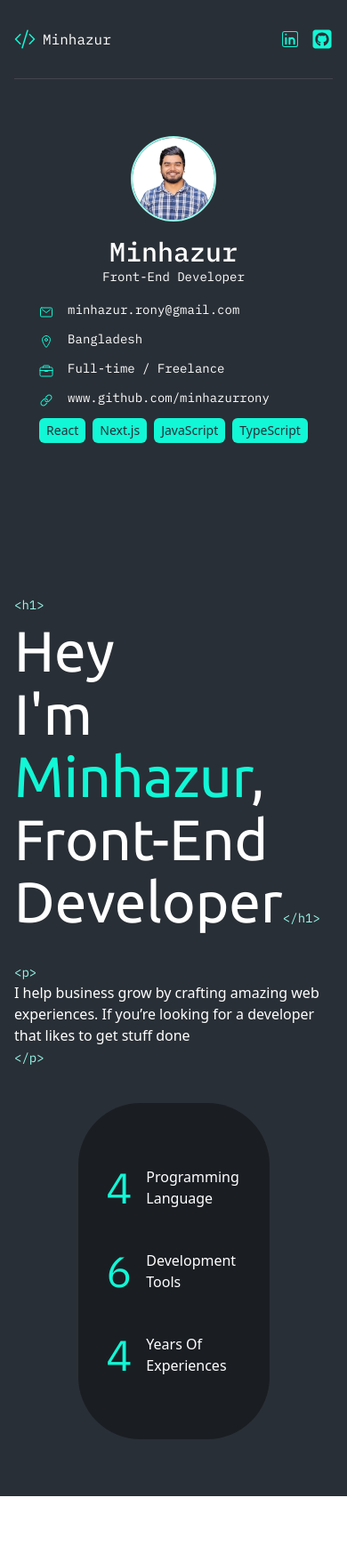
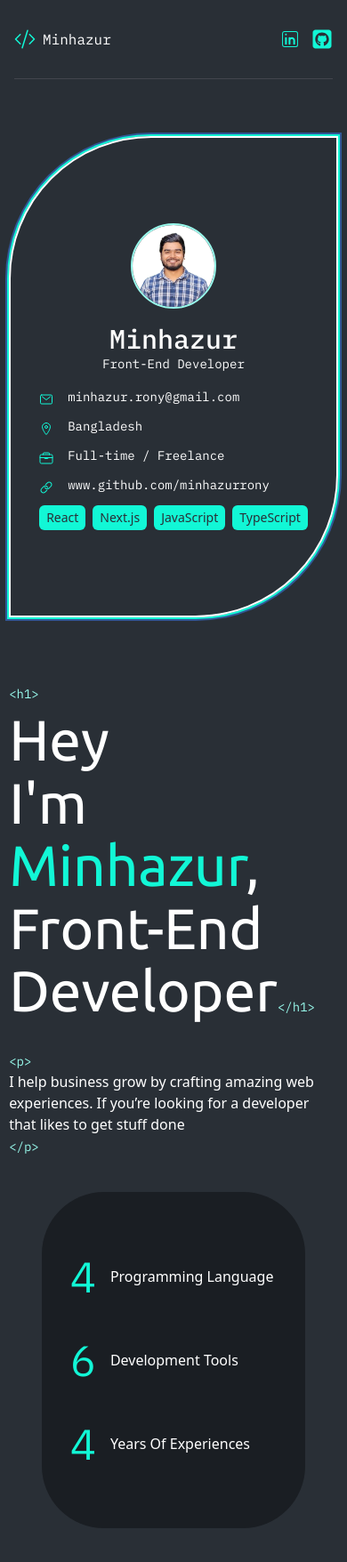
Before and after one commit to minhazurrony/portfolio, a Next.js app: page / in a window 390 px wide. Shown: the top 1756 px of the page at 89% size. Before the commit the page ends 1682 px from the top, so only its background shows below. Built offline with nearby package versions, Linux system fonts and the light colour scheme.

Commit message:
style: fix responsive issue

```diff
--- a/app/components/Hero.tsx
+++ b/app/components/Hero.tsx
@@ -15,8 +15,8 @@ function Hero() {
         <h1 className="text-brand-two font-ubuntu md:block hidden pb-[64px] text-[5rem] capitalize">
           developer
         </h1>
-        <div className="xl:flex-nowrap flex flex-wrap items-center justify-around gap-32">
-          <div>
+        <div className="xl:flex-nowrap lg:gap-32 md:gap-24 flex flex-wrap items-center justify-around gap-8">
+          <div className="ring-offset-brand-one rounded-br-[160px] rounded-tl-[160px] border-2 border-white px-8 py-24 ring-2 ring-offset-2">
             <div className="mb-4 flex flex-col items-center justify-center">
               <Image
                 src={"/assets/images/minhazur.png"}
@@ -96,7 +96,7 @@ function Hero() {
                 </span>
               </p>
             </div>
-            <div className="bg-bg-two flex h-[378px] w-[215px] flex-col justify-around rounded-[70px] px-8 py-12">
+            <div className="bg-bg-two md:w-[215px] flex h-[378px] w-4/5 flex-col items-start justify-around rounded-[70px] px-8 py-12">
               <div className="flex items-center justify-center gap-4">
                 <h3 className="font-ibm-plex-mono text-brand-one text-[48px]">
                   4
```
